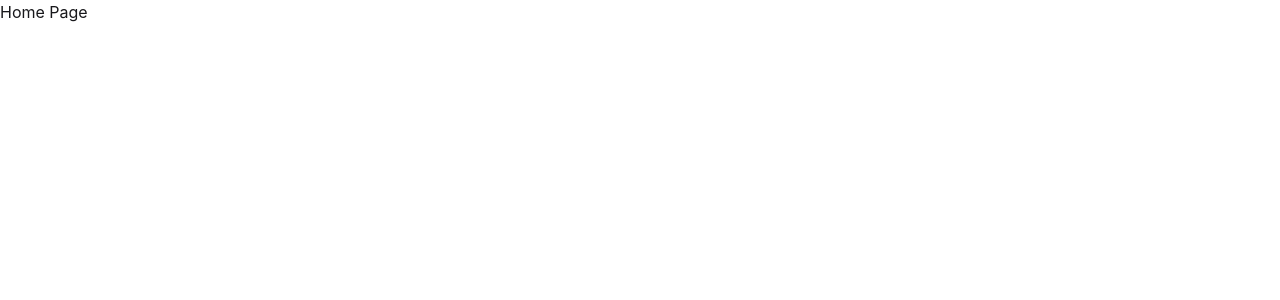
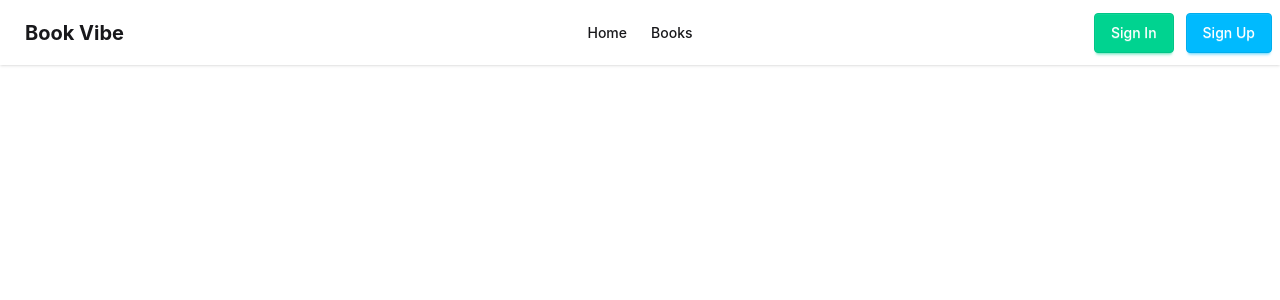
Before and after one commit to proshanta-pal/Book-Vibe-application-using-Next.js, a Next.js app: page / in a window 1280 px wide. Shown: the top 300 px of the page. Built offline with nearby package versions, Linux system fonts and the light colour scheme.

Commit message:
feat/complete Navbar component with responsiveness

```diff
--- /dev/null
+++ b/app/components/shared/Navbar.tsx
@@ -0,0 +1,39 @@
+import Link from 'next/link'
+import React from 'react'
+
+export default function Navbar() {
+
+  const links = <>
+    <li><Link href='/' className='font-medium'>Home</Link></li>
+    <li><Link href='/books' className='font-medium'>Books</Link></li>
+  </>
+
+  return (
+    <nav className='bg-base-100 shadow-sm'>
+        <div className="navbar max-w-7xl mx-auto">
+            <div className="navbar-start">
+                <div className="dropdown">
+                <div tabIndex={0} role="button" className="btn btn-ghost lg:hidden">
+                    <svg aria-label="Menu" xmlns="http://www.w3.org/2000/svg" className="h-5 w-5" fill="none" viewBox="0 0 24 24" stroke="currentColor"> <path strokeLinecap="round" strokeLinejoin="round" strokeWidth="2" d="M4 6h16M4 12h8m-8 6h16" /> </svg>
+                </div>
+                <ul
+                    tabIndex={-1}
+                    className="menu menu-sm dropdown-content bg-base-100 rounded-box z-1 mt-3 w-52 p-2 shadow">
+                    {links}
+                </ul>
+                </div>
+                <Link href='/' className="btn btn-ghost text-xl font-bold">Book Vibe</Link>
+            </div>
+            <div className="navbar-center hidden lg:flex">
+                <ul className="menu menu-horizontal px-1">
+                    {links}
+                </ul>
+            </div>
+            <div className="navbar-end flex gap-3">
+                <button className="btn btn-success text-white font-medium">Sign In</button>
+                <button className="btn btn-info text-white font-medium">Sign Up</button>
+            </div>
+        </div>
+    </nav>
+  )
+}
--- a/app/layout.tsx
+++ b/app/layout.tsx
@@ -1,6 +1,7 @@
 import type { Metadata } from "next";
 import { Geist, Geist_Mono } from "next/font/google";
 import "./globals.css";
+import Navbar from "./components/shared/Navbar";
 
 const geistSans = Geist({
   variable: "--font-geist-sans",
@@ -25,7 +26,7 @@
       className={`${geistSans.variable} ${geistMono.variable} h-full antialiased`}
     >
       <body className="min-h-full flex flex-col">
-
+        <Navbar />
         {children}
 
       </body>
--- a/app/page.tsx
+++ b/app/page.tsx
@@ -2,6 +2,8 @@
 
 export default function Home() {
   return (
-    <div>Home Page</div>
+    <div>
+
+    </div>
   );
 }
```
